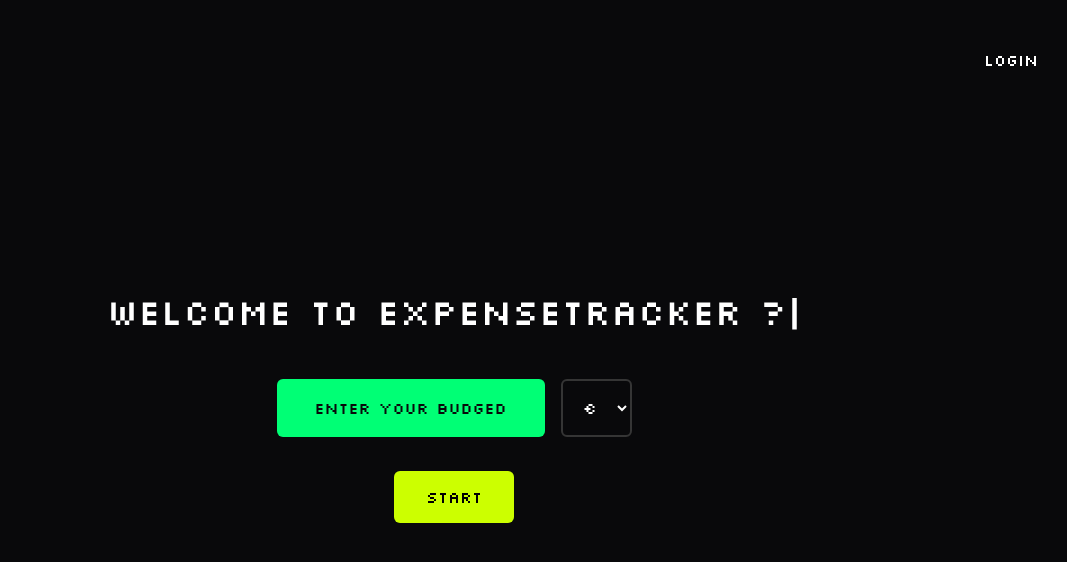
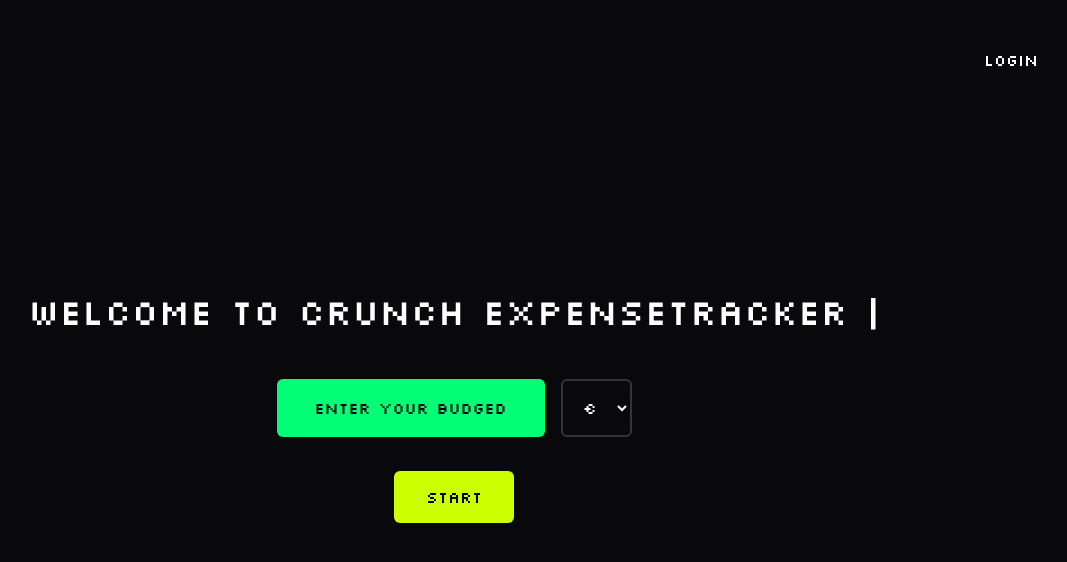
Before and after one commit to reshmakul/ExpenseTracker, a React (Vite) app in the folder vite-project/: page / in a window 1280 px wide. Shown: the top 562 px of the page, without its empty margins (186-1253 px from the left). Built offline with nearby package versions, Linux system fonts and the light colour scheme.

Commit message:
changed page title

```diff
--- a/vite-project/index.html
+++ b/vite-project/index.html
@@ -1,13 +1,16 @@
-<!doctype html>
+<!DOCTYPE html>
 <html lang="en">
   <head>
     <meta charset="UTF-8" />
     <link rel="icon" type="image/svg+xml" href="/vite.svg" />
-    <link rel="preconnect" href="https://fonts.googleapis.com">
-<link rel="preconnect" href="https://fonts.gstatic.com/" crossorigin>
-<link href="https://fonts.googleapis.com/css2?family=Silkscreen:wght@400;700&display=swap" rel="stylesheet">
+    <link rel="preconnect" href="https://fonts.googleapis.com" />
+    <link rel="preconnect" href="https://fonts.gstatic.com/" crossorigin />
+    <link
+      href="https://fonts.googleapis.com/css2?family=Silkscreen:wght@400;700&display=swap"
+      rel="stylesheet"
+    />
     <meta name="viewport" content="width=device-width, initial-scale=1.0" />
-    <title>Vite + React</title>
+    <title>Crunch ExpensTracker</title>
   </head>
   <body>
     <div id="root"></div>
--- a/vite-project/src/components/Home.jsx
+++ b/vite-project/src/components/Home.jsx
@@ -18,7 +18,7 @@
           onInit={(text) => {
             text
               .changeDelay(50)
-              .typeString("Welcome to ExpenseTrackre")
+              .typeString("Welcome to CRUNCH ExpenseTrackre")
               .changeDeleteSpeed(200)
               .changeDelay(200)
               .deleteChars(2)
```
